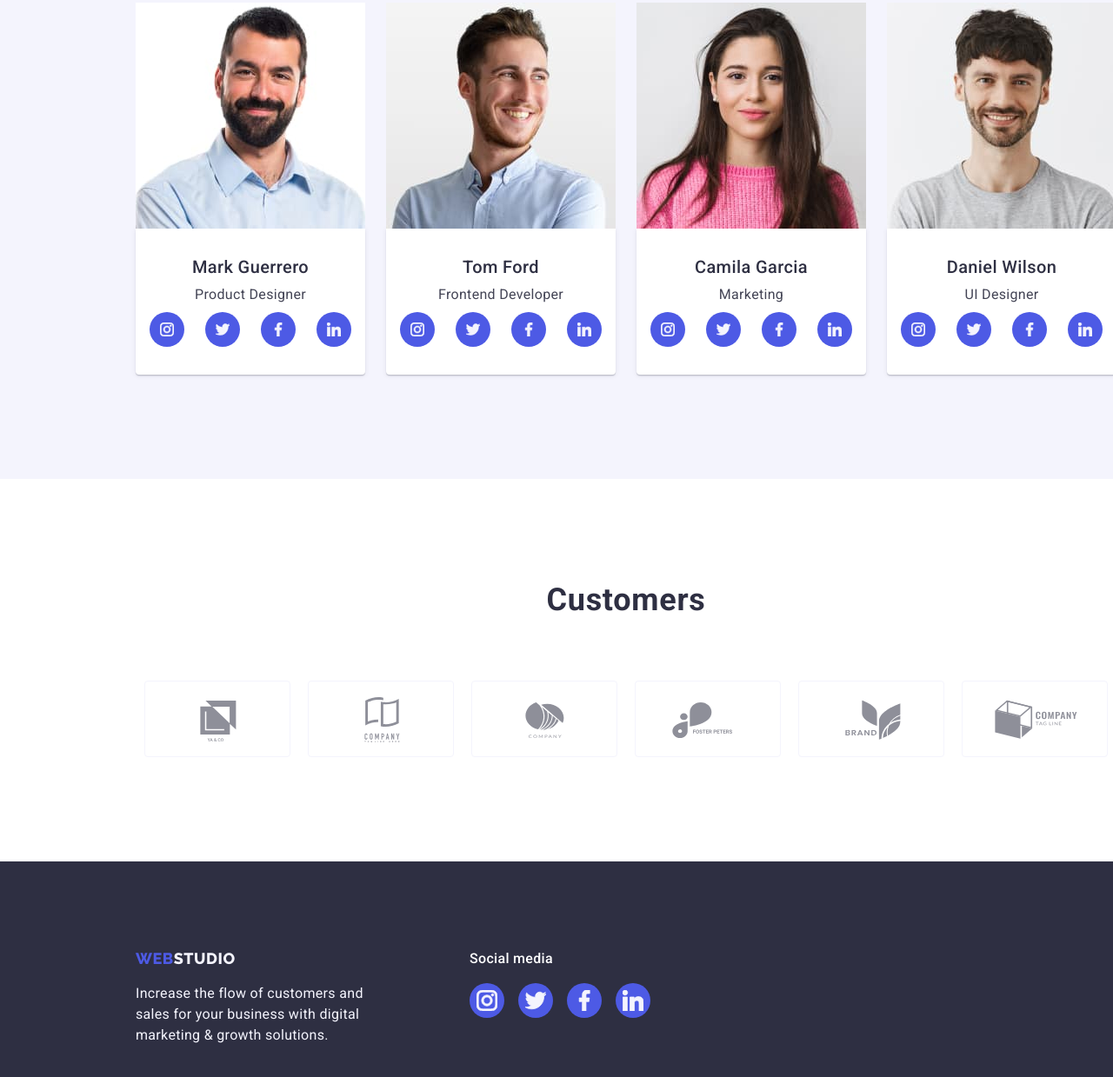
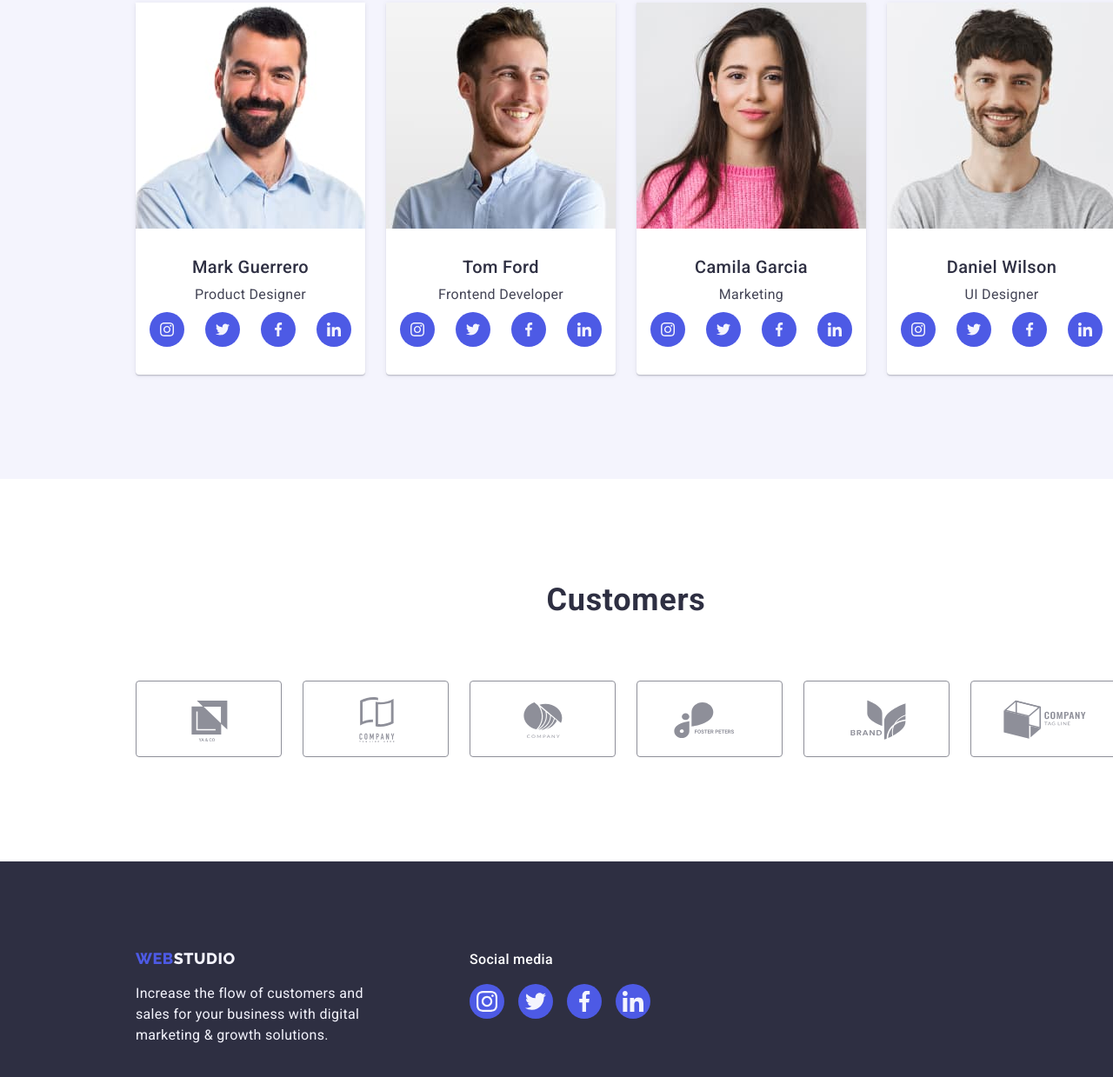
Before and after one commit to Sankerp/goit-markup-hw-07, a plain HTML site: page index.html in a window 1280 px wide. Shown: the part 1922-3161 px from the top of the page at 87% size. Drawn offline with nearby package versions, Linux system fonts and the light colour scheme.

Commit message:
error correction 1

```diff
--- a/css/styles.css
+++ b/css/styles.css
@@ -12,7 +12,9 @@
   --footer-logo-color: #f4f4fd;
   --footer-text-color: #f4f4fd;
   --footer-social-text-color: #ffffff;
-  --active-footer-social-bg-color: #31d0aa;
+  --footer-social-icon-color: #f4f4fd;
+  --footer-social-link-color: #4d5ae5;
+  --active-footer-link-color: #31d0aa;
   --dark-section-color: #2e2f42;
   --light-section-color: #f4f4fd;
   --advantage-thumb-bg-color: #f4f4fd;
@@ -20,6 +22,8 @@
   --team-social-icon-color: #f4f4fd;
   --active-team-social-icon-color: #404bbf;
   --customers-icon-color: #8e8f99;
+  --customers-item-border-color: #8e8f99;
+  --customers-link-color: #8e8f99;
   --active-customers-icon-color: #404bbf;
   --non-active-color: #4d5ae5;
   --active-color: #404bbf;
@@ -353,6 +357,13 @@ p {
   width: calc((100% - 72px) / 4);
 }
 
+.our-team-item {
+  background-color: var(--body-background-color);
+  box-shadow: 0px 1px 6px rgba(46, 47, 66, 0.08),
+    0px 1px 1px rgba(46, 47, 66, 0.16), 0px 2px 1px rgba(46, 47, 66, 0.08);
+  border-radius: 0px 0px 4px 4px;
+}
+
 .our-team .our-team-item:not(:last-child) {
   margin-right: 24px;
 }
@@ -360,13 +371,13 @@ p {
 .our-team .description {
   padding-top: 32px;
   padding-bottom: 32px;
-  padding-left: 16px;
-  padding-right: 16px;
+  /* padding-left: 16px;
+  padding-right: 16px; */
 
-  background-color: var(--body-background-color);
+  /* background-color: var(--body-background-color);
   box-shadow: 0px 1px 6px rgba(46, 47, 66, 0.08),
     0px 1px 1px rgba(46, 47, 66, 0.16), 0px 2px 1px rgba(46, 47, 66, 0.08);
-  border-radius: 0px 0px 4px 4px;
+  border-radius: 0px 0px 4px 4px; */
 }
 
 .our-team .title-three {
@@ -381,26 +392,36 @@ p {
 
 .social-list {
   display: flex;
-  justify-content: space-between;
+  /* justify-content: space-between; */
+  justify-content: center;
+  gap: 24px;
 }
 
 .social-list-item {
   width: 40px;
   height: 40px;
-  background-color: var(--team-social-bg-color);
-  border-radius: 50%;
-  justify-content: center;
+  /* background-color: var(--team-social-bg-color); */
+  /* border-radius: 50%; */
+  /* justify-content: center; */
   display: flex;
   align-items: center;
 }
 
-.social-list-icon {
-  width: 16px;
-  height: 16px;
-  stroke: var(--team-social-icon-color);
+.social-list-link {
+  display: flex;
+  align-items: center;
+  justify-content: center;
+  width: 100%;
+  height: 100%;
+  background-color: var(--team-social-bg-color);
+  border-radius: 50%;
 }
 
-.social-list-item:hover {
+.social-list-icon {
+  fill: var(--team-social-icon-color);
+}
+
+.social-list-link:hover {
   background-color: var(--active-team-social-icon-color);
 }
 
@@ -415,34 +436,40 @@ p {
 .customers .title-two {
   margin-bottom: 72px;
 }
+
 .customers .list {
   display: flex;
   justify-content: space-around;
+  gap: 24px;
 }
 
-.customers-thumb {
-  display: flex;
-  gap: 24px;
-  border: 1px solid var(--hover-portfolio-item-border-color);
-  border-radius: 4px;
-  justify-content: center;
-  align-items: center;
+.customers .item {
   width: 168px;
   height: 88px;
 }
 
-.customers-icon {
-  fill: var(--customers-icon-color);
-  width: 104px;
-  height: 56px;
+.customers-link {
+  display: flex;
+  width: 100%;
+  height: 100%;
+  border: 1px solid var(--customers-item-border-color);
+  border-radius: 4px;
+  color: #8e8f99;
+  justify-content: center;
+  align-items: center;
 }
 
-.customers-thumb:hover {
-  border: 1px solid var(--active-customers-icon-color);
+.customers-icon {
+  fill: currentColor;
 }
-.customers-thumb:hover .customers-icon {
+
+.customers-link:hover {
+  border-color: var(--active-customers-icon-color);
+  color: var(--active-customers-icon-color);
+}
+/* .customers-link:hover .customers-icon {
   fill: var(--active-customers-icon-color);
-}
+} */
 
 /* =============== PORTFOLIO =============== */
 .portfolio {
@@ -531,11 +558,13 @@ p {
   border-top: none;
 }
 
-.portfolio-list .item:hover {
+.portfolio-link:hover {
+  display: block;
   box-shadow: 0px 1px 6px rgba(46, 47, 66, 0.08),
     0px 1px 1px rgba(46, 47, 66, 0.16), 0px 2px 1px rgba(46, 47, 66, 0.08);
 }
-.portfolio-list .item:hover .portfolio-frame {
+
+.portfolio-link:hover .portfolio-frame {
   border: 1px solid var(--hover-portfolio-item-border-color);
   border-top: none;
 }
@@ -549,12 +578,13 @@ p {
   padding-bottom: 100px;
 }
 
-.page-footer .container {
+.footer-flex {
   display: flex;
+  align-items: baseline;
 }
 
-.footer-flex-social {
-  margin-left: 120px;
+.footer-flex-logo {
+  margin-right: 120px;
 }
 
 .footer-logo {
@@ -587,17 +617,33 @@ p {
   margin-bottom: 16px;
 }
 
-.page-footer .social-list {
+.footer-social-list {
+  display: flex;
+  justify-content: center;
   width: 208px;
+  gap: 16px;
+}
+.footer-social-item {
+  width: 40px;
+  height: 40px;
+  display: flex;
+  align-items: center;
 }
 
-.page-footer .social-list-icon {
-  width: 24px;
-  height: 24px;
+.footer-social-link {
+  display: flex;
+  align-items: center;
+  justify-content: center;
+  width: 100%;
+  height: 100%;
+  background-color: var(--footer-social-link-color);
+  border-radius: 50%;
 }
 
-.page-footer .social-list-item:hover {
-  background-color: var(--active-footer-social-bg-color);
+.footer-social-link:hover {
+  background-color: var(--active-footer-link-color);
 }
-
+.footer-social-icon {
+  fill: var(--footer-social-icon-color);
+}
 /* =============== FOOTER =============== */
--- a/index.html
+++ b/index.html
@@ -163,34 +163,47 @@
                 src="./images/photo_one.jpg"
                 alt="Man in a shirt"
                 width="264"
-                height="260"
               />
               <div class="description">
                 <h3 class="title-three">Mark Guerrero</h3>
                 <p class="main-text">Product Designer</p>
                 <ul class="social-list list">
                   <li class="social-list-item">
-                    <svg class="social-list-icon">
+                    <a class="social-list-link" href="https://instagram.com">
+                      <svg class="social-list-icon" width="16" height="16">
                         <use href="./images/icons.svg#icon-instagram"></use>
                       </svg>
+                    </a>
                   </li>
-
                   <li class="social-list-item">
-                    <svg class="social-list-icon">
+                    <a
+                      class="social-list-link"
+                      href="https://twitter.com/?lang=ru"
+                    >
+                      <svg class="social-list-icon" width="16" height="16">
                         <use href="./images/icons.svg#icon-twitter"></use>
                       </svg>
+                    </a>
                   </li>
-
                   <li class="social-list-item">
-                    <svg class="social-list-icon">
+                    <a
+                      class="social-list-link"
+                      href="https://uk-ua.facebook.com"
+                    >
+                      <svg class="social-list-icon" width="16" height="16">
                         <use href="./images/icons.svg#icon-facebook"></use>
                       </svg>
+                    </a>
                   </li>
-
                   <li class="social-list-item">
-                    <svg class="social-list-icon">
+                    <a
+                      class="social-list-link"
+                      href="https://uk-ua.facebook.com"
+                    >
+                      <svg class="social-list-icon" width="16" height="16">
                         <use href="./images/icons.svg#icon-linkedin"></use>
                       </svg>
+                    </a>
                   </li>
                 </ul>
               </div>
@@ -201,34 +214,48 @@
                 src="./images/photo_two.jpg"
                 alt="Smiling man"
                 width="264"
-                height="260"
               />
               <div class="description">
                 <h3 class="title-three">Tom Ford</h3>
                 <p class="main-text">Frontend Developer</p>
                 <ul class="social-list list">
                   <li class="social-list-item">
-                    <svg class="social-list-icon">
+                    <a class="social-list-link" href="https://instagram.com">
+                      <svg class="social-list-icon" width="16" height="16">
                         <use href="./images/icons.svg#icon-instagram"></use>
                       </svg>
+                    </a>
+                  </li>
+                  <li class="social-list-item">
+                    <a
+                      class="social-list-link"
+                      href="https://twitter.com/?lang=ru"
+                    >
+                      <svg class="social-list-icon" width="16" height="16">
+                        <use href="./images/icons.svg#icon-twitter"></use>
+                      </svg>
+                    </a>
+                  </li>
+                  <li class="social-list-item">
+                    <a
+                      class="social-list-link"
+                      href="https://uk-ua.facebook.com"
+                    >
+                      <svg class="social-list-icon" width="16" height="16">
+                        <use href="./images/icons.svg#icon-facebook"></use>
+                      </svg>
+                    </a>
                   </li>
 
                   <li class="social-list-item">
-                    <svg class="social-list-icon">
-                      <use href="./images/icons.svg#icon-twitter"></use>
-                    </svg>
-                  </li>
-
-                  <li class="social-list-item">
-                    <svg class="social-list-icon">
-                      <use href="./images/icons.svg#icon-facebook"></use>
-                    </svg>
-                  </li>
-
-                  <li class="social-list-item">
-                    <svg class="social-list-icon">
+                    <a
+                      class="social-list-link"
+                      href="https://uk-ua.facebook.com"
+                    >
+                      <svg class="social-list-icon" width="16" height="16">
                         <use href="./images/icons.svg#icon-linkedin"></use>
                       </svg>
+                    </a>
                   </li>
                 </ul>
               </div>
@@ -239,34 +266,50 @@
                 src="./images/photo_three.jpg"
                 alt="Woman in a pink blouse"
                 width="264"
-                height="260"
               />
               <div class="description">
                 <h3 class="title-three">Camila Garcia</h3>
                 <p class="main-text">Marketing</p>
                 <ul class="social-list list">
                   <li class="social-list-item">
-                    <svg class="social-list-icon">
+                    <a class="social-list-link" href="https://instagram.com">
+                      <svg class="social-list-icon" width="16" height="16">
                         <use href="./images/icons.svg#icon-instagram"></use>
                       </svg>
+                    </a>
                   </li>
 
                   <li class="social-list-item">
-                    <svg class="social-list-icon">
+                    <a
+                      class="social-list-link"
+                      href="https://twitter.com/?lang=ru"
+                    >
+                      <svg class="social-list-icon" width="16" height="16">
                         <use href="./images/icons.svg#icon-twitter"></use>
                       </svg>
+                    </a>
                   </li>
 
                   <li class="social-list-item">
-                    <svg class="social-list-icon">
+                    <a
+                      class="social-list-link"
+                      href="https://uk-ua.facebook.com"
+                    >
+                      <svg class="social-list-icon" width="16" height="16">
                         <use href="./images/icons.svg#icon-facebook"></use>
                       </svg>
+                    </a>
                   </li>
 
                   <li class="social-list-item">
-                    <svg class="social-list-icon">
+                    <a
+                      class="social-list-link"
+                      href="https://uk-ua.facebook.com"
+                    >
+                      <svg class="social-list-icon" width="16" height="16">
                         <use href="./images/icons.svg#icon-linkedin"></use>
                       </svg>
+                    </a>
                   </li>
                 </ul>
               </div>
@@ -277,34 +320,50 @@
                 src="./images/phono_four.jpg"
                 alt="Man in a t-shirt"
                 width="264"
-                height="260"
               />
               <div class="description">
                 <h3 class="title-three">Daniel Wilson</h3>
                 <p class="main-text">UI Designer</p>
                 <ul class="social-list list">
                   <li class="social-list-item">
-                    <svg class="social-list-icon">
+                    <a class="social-list-link" href="https://instagram.com">
+                      <svg class="social-list-icon" width="16" height="16">
                         <use href="./images/icons.svg#icon-instagram"></use>
                       </svg>
+                    </a>
                   </li>
 
                   <li class="social-list-item">
-                    <svg class="social-list-icon">
+                    <a
+                      class="social-list-link"
+                      href="https://twitter.com/?lang=ru"
+                    >
+                      <svg class="social-list-icon" width="16" height="16">
                         <use href="./images/icons.svg#icon-twitter"></use>
                       </svg>
+                    </a>
                   </li>
 
                   <li class="social-list-item">
-                    <svg class="social-list-icon">
+                    <a
+                      class="social-list-link"
+                      href="https://uk-ua.facebook.com"
+                    >
+                      <svg class="social-list-icon" width="16" height="16">
                         <use href="./images/icons.svg#icon-facebook"></use>
                       </svg>
+                    </a>
                   </li>
 
                   <li class="social-list-item">
-                    <svg class="social-list-icon">
+                    <a
+                      class="social-list-link"
+                      href="https://uk-ua.facebook.com"
+                    >
+                      <svg class="social-list-icon" width="16" height="16">
                         <use href="./images/icons.svg#icon-linkedin"></use>
                       </svg>
+                    </a>
                   </li>
                 </ul>
               </div>
@@ -318,46 +377,46 @@
           <h2 class="title-two">Customers</h2>
           <ul class="list">
             <li class="item">
-              <div class="customers-thumb">
-                <svg class="customers-icon">
+              <a class="customers-link">
+                <svg class="customers-icon" width="104" height="56">
                   <use href="./images/icons.svg#icon-yaco"></use>
                 </svg>
-              </div>
+              </a>
             </li>
             <li class="item">
-              <div class="customers-thumb">
-                <svg class="customers-icon">
+              <a class="customers-link">
+                <svg class="customers-icon" width="104" height="56">
                   <use href="./images/icons.svg#icon-taglinehere"></use>
                 </svg>
-              </div>
+              </a>
             </li>
             <li class="item">
-              <div class="customers-thumb">
-                <svg class="customers-icon">
+              <a class="customers-link">
+                <svg class="customers-icon" width="104" height="56">
                   <use href="./images/icons.svg#icon-company"></use>
                 </svg>
-              </div>
+              </a>
             </li>
             <li class="item">
-              <div class="customers-thumb">
-                <svg class="customers-icon">
+              <a class="customers-link">
+                <svg class="customers-icon" width="104" height="56">
                   <use href="./images/icons.svg#icon-fosterpeters"></use>
                 </svg>
-              </div>
+              </a>
             </li>
             <li class="item">
-              <div class="customers-thumb">
-                <svg class="customers-icon">
+              <a class="customers-link">
+                <svg class="customers-icon" width="104" height="56">
                   <use href="./images/icons.svg#icon-brand"></use>
                 </svg>
-              </div>
+              </a>
             </li>
             <li class="item">
-              <div class="customers-thumb">
-                <svg class="customers-icon">
+              <a class="customers-link">
+                <svg class="customers-icon" width="104" height="56">
                   <use href="./images/icons.svg#icon-tagline"></use>
                 </svg>
-              </div>
+              </a>
             </li>
           </ul>
         </div>
@@ -365,7 +424,7 @@
     </main>
     <!-- Footer -->
     <footer class="page-footer">
-      <div class="container">
+      <div class="footer-flex container">
         <div class="footer-flex-logo">
           <a class="link footer-logo" href="./index.html"
             >Web<span class="footer-logo-span">Studio</span></a
@@ -377,29 +436,37 @@
         </div>
         <div class="footer-flex-social">
           <p class="main-text footer-social-text">Social media</p>
-          <ul class="social-list list">
-            <li class="social-list-item">
-              <svg class="social-list-icon">
+          <ul class="footer-social-list list">
+            <li class="footer-social-item">
+              <a class="footer-social-link" href="">
+                <svg class="footer-social-icon" width="24" height="24">
                   <use href="./images/icons.svg#icon-instagram"></use>
                 </svg>
+              </a>
             </li>
 
-            <li class="social-list-item">
-              <svg class="social-list-icon">
+            <li class="footer-social-item">
+              <a class="footer-social-link" href="">
+                <svg class="footer-social-icon" width="24" height="24">
                   <use href="./images/icons.svg#icon-twitter"></use>
                 </svg>
+              </a>
             </li>
 
-            <li class="social-list-item">
-              <svg class="social-list-icon">
+            <li class="footer-social-item">
+              <a class="footer-social-link" href="">
+                <svg class="footer-social-icon" width="24" height="24">
                   <use href="./images/icons.svg#icon-facebook"></use>
                 </svg>
+              </a>
             </li>
 
-            <li class="social-list-item">
-              <svg class="social-list-icon">
+            <li class="footer-social-item">
+              <a class="footer-social-link" href="">
+                <svg class="footer-social-icon" width="24" height="24">
                   <use href="./images/icons.svg#icon-linkedin"></use>
                 </svg>
+              </a>
             </li>
           </ul>
         </div>
```
Also changed, not shown: portfolio.html (+9 -9 lines). Lines whose indentation alone changed are shown as unchanged.
